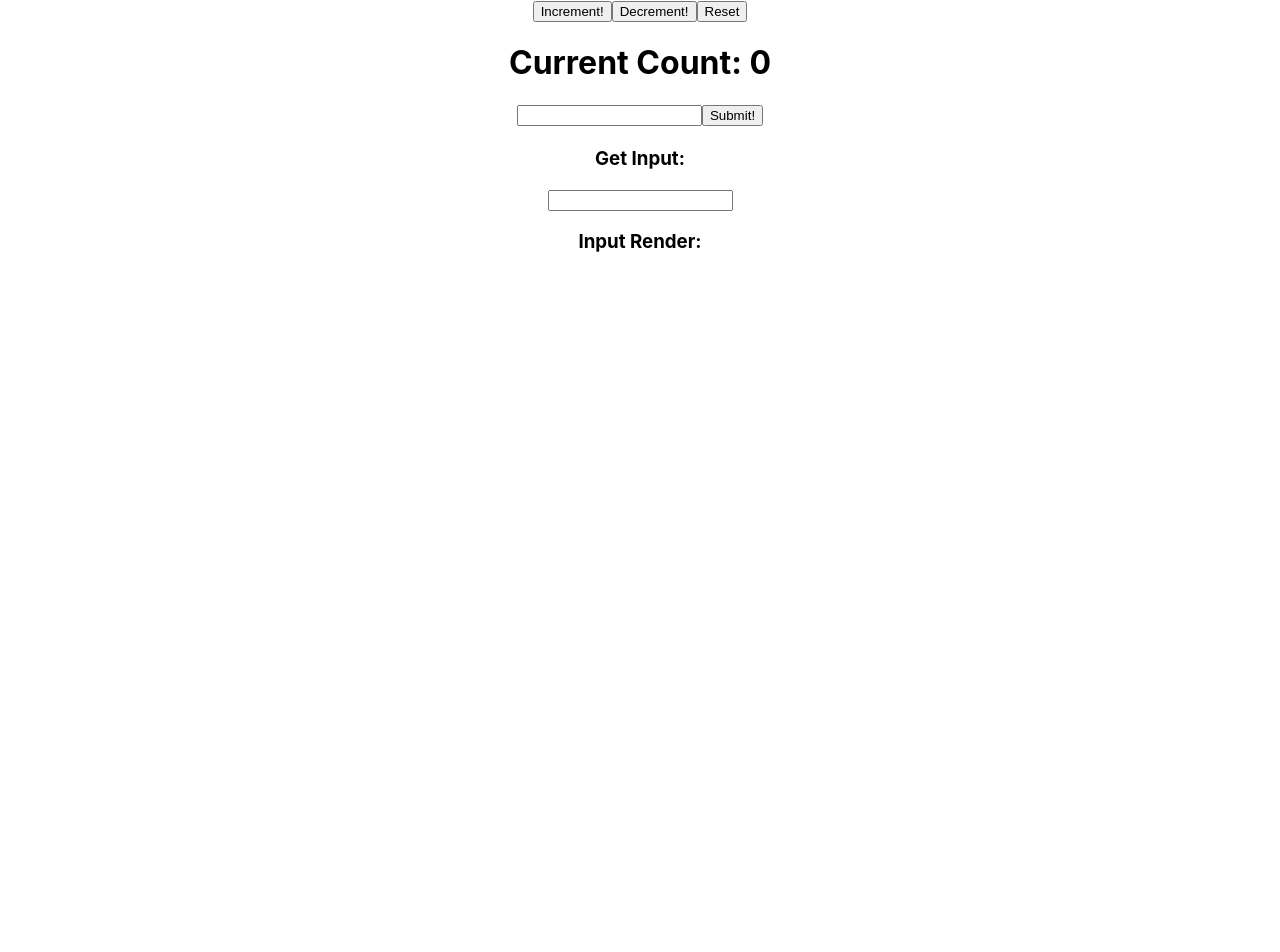
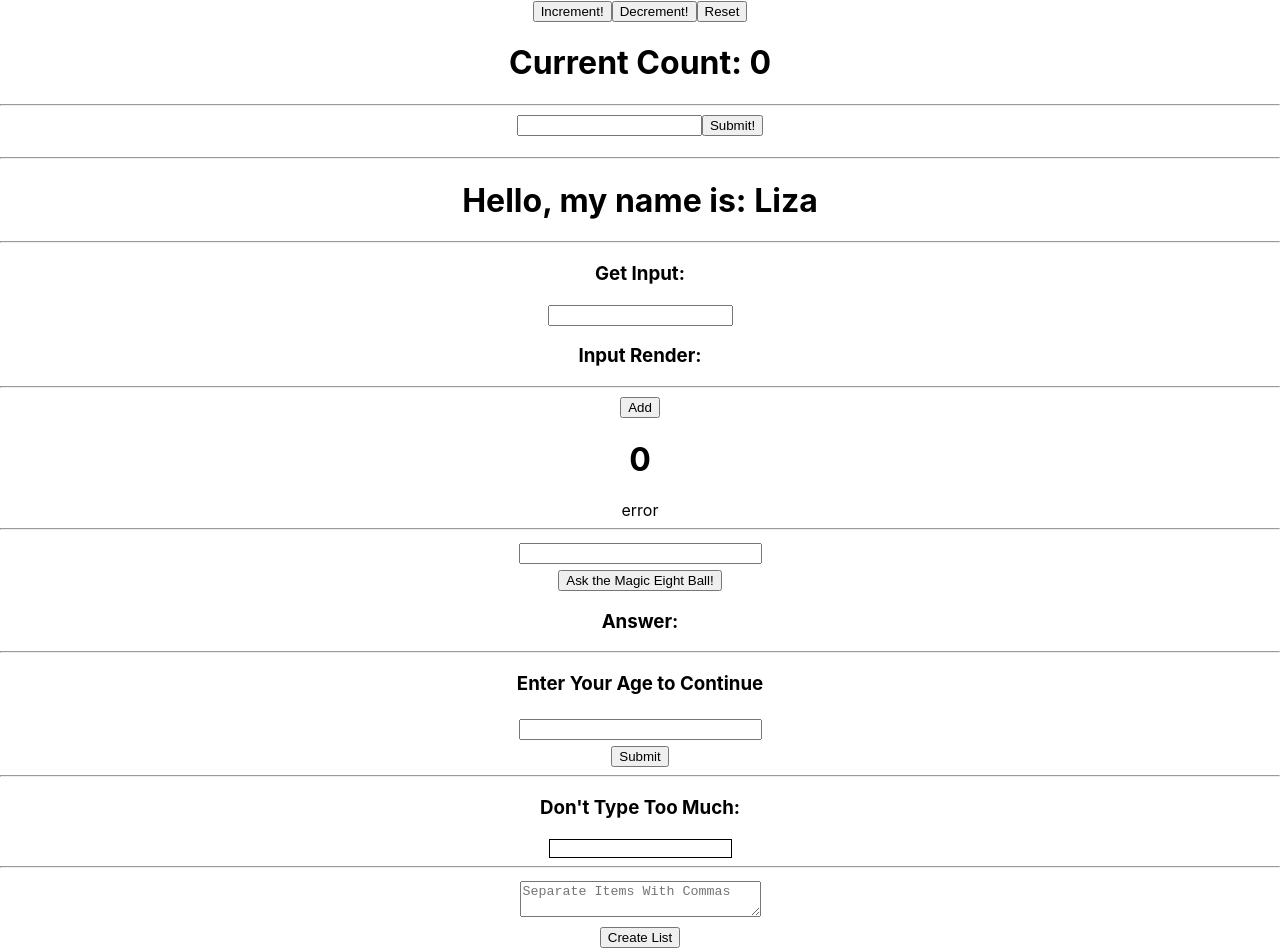
Before and after one commit to ElizPN/React-FCC, a React (Create React App) app: page / in a window 1280 px wide. Shown: the top 952 px of the page. Before the commit the page ends 800 px from the top, so only its background shows below. Built offline with nearby package versions, Linux system fonts and the light colour scheme.

Commit message:
add components

```diff
--- a/src/App.js
+++ b/src/App.js
@@ -2,13 +2,34 @@ import "./App.css";
 import { Counter } from "./tasks/Counter";
 import { MyForm } from "./tasks/MyForm";
 import { MyApp2 } from "./tasks/MyApp2";
+import { MyApp } from "./tasks/MyApp";
+import { Controller, OnlyEvens } from "./tasks/life_cycle_methods/OnlyEvens";
+import { MagicEightBall } from "./tasks/MagicEightBall.js";
+import { CheckUserAge } from "./tasks/CkeckUserAge";
+import { GateKeeper } from "./tasks/GateKeeper";
+import { MyToDoList } from "./tasks/MyToDoList";
 
 function App() {
   return (
     <div className="App">
       <Counter />
+      <hr></hr>
       <MyForm />
+      <hr></hr>
+      <MyApp />
+      <hr></hr>
       <MyApp2 />
+      <hr></hr>
+      <Controller />
+      error
+      <hr></hr>
+      <MagicEightBall />
+      <hr></hr>
+      <CheckUserAge />
+      <hr></hr>
+      <GateKeeper />
+      <hr></hr>
+      <MyToDoList />
     </div>
   );
 }
```
